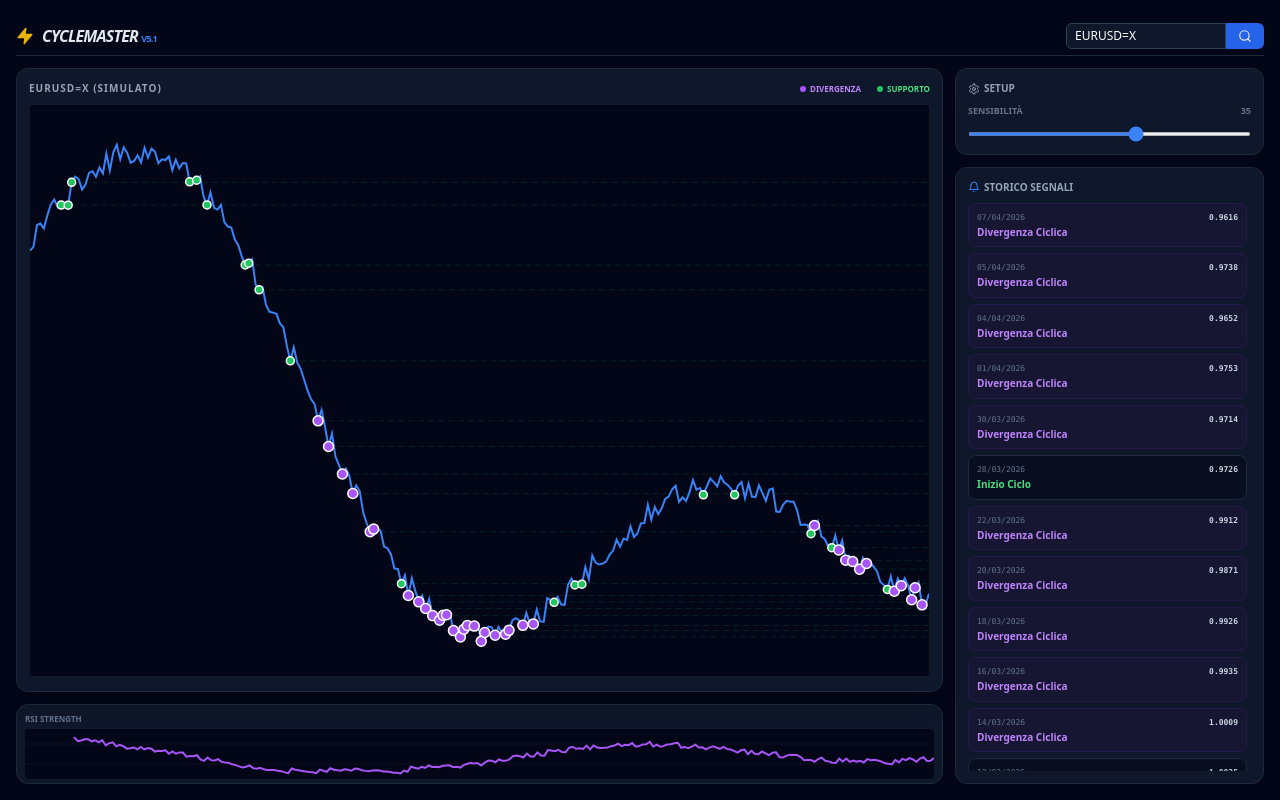
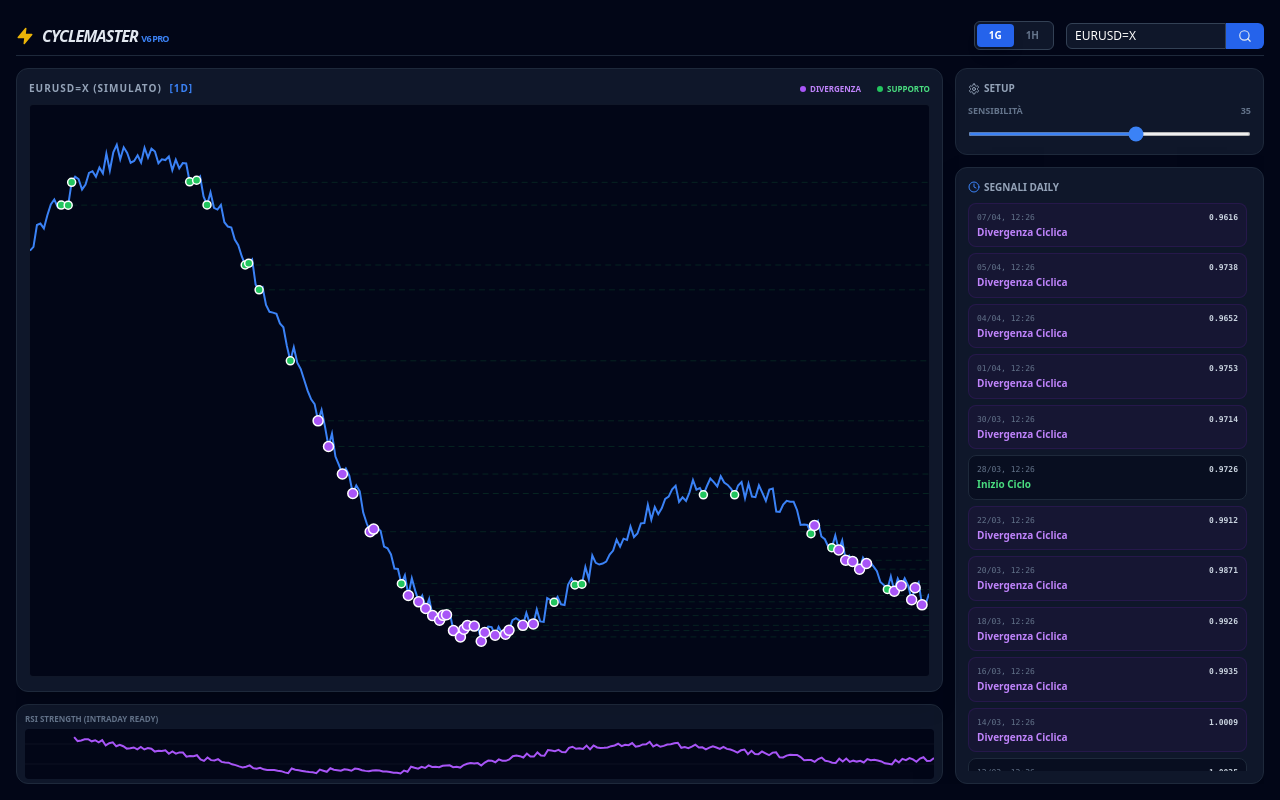
Before and after one commit to rughione/trendcatcher, a React (Vite) app: page / in a window 1280 px wide. Built offline with nearby package versions, Linux system fonts and the light colour scheme; no server answers.

Commit message:
Add Clock icon and update timeframe handling

```diff
--- a/App.jsx
+++ b/App.jsx
@@ -1,5 +1,5 @@
 import React, { useState, useEffect, useRef } from 'react';
-import { Activity, Bell, Settings, TrendingUp, Search, Loader2, Info, Target, Zap, ArrowUpRight, BarChart3, AlertTriangle, RefreshCw } from 'lucide-react';
+import { Activity, Bell, Settings, TrendingUp, Search, Loader2, Info, Target, Zap, ArrowUpRight, BarChart3, AlertTriangle, RefreshCw, Clock } from 'lucide-react';
 
 export default function App() {
   const canvasRef = useRef(null);
@@ -12,20 +12,24 @@ export default function App() {
   const [isLoading, setIsLoading] = useState(false);
   const [symbol, setSymbol] = useState('EURUSD=X');
   const [inputSymbol, setInputSymbol] = useState('EURUSD=X');
+  const [timeframe, setTimeframe] = useState('1d'); // '1d' o '1h'
   const [error, setError] = useState(null);
   const [isSimulated, setIsSimulated] = useState(false);
 
-  // Generatore di dati simulati per evitare lo schermo vuoto
+  // Generatore di dati simulati se i server reali sono bloccati
   const generateSimulatedData = (ticker) => {
     const newData = [];
     let currentPrice = ticker.toUpperCase().includes('BTC') ? 65000 :
                        ticker.toUpperCase().includes('EUR') ? 1.09 : 150;
     const today = new Date();
-    for (let i = 0; i < 260; i++) {
+    const points = timeframe === '1d' ? 260 : 300;
+    for (let i = 0; i < points; i++) {
       const macro = Math.sin(i / 25) * (currentPrice * 0.08) + Math.cos(i / 60) * (currentPrice * 0.12);
       const noise = (Math.random() - 0.5) * (currentPrice * 0.015);
       const price = currentPrice + macro + noise;
-      const d = new Date(today); d.setDate(today.getDate() - (260 - i));
+      const d = new Date(today);
+      if (timeframe === '1d') d.setDate(today.getDate() - (points - i));
+      else d.setHours(today.getHours() - (points - i));
       newData.push({ price: Math.max(price, 0.01), time: d });
     }
     setChartData(newData);
@@ -67,6 +71,7 @@ export default function App() {
       let signalType = "standard";
       let msg = "";
 
+      // Logica Divergenza (Pallino Viola)
       for (let prev = i - 5; prev > i - 40; prev--) {
         if (data[prev] && data[prev-1] && data[prev].price < data[prev-1].price && data[prev].price < data[prev+1].price) {
           if (data[i-1].price <= data[prev].price && rsiValues[i-1] > rsiValues[prev] && rsiValues[i-1] < 45) {
@@ -78,6 +83,7 @@ export default function App() {
         }
       }
 
+      // Supporto Ciclico (Linee tratteggiate)
       if (!isBuySignal) {
         supports.forEach(level => {
           const diff = Math.abs(p1 - level.price) / level.price;
@@ -87,6 +93,7 @@ export default function App() {
         });
       }
 
+      // Ipervenduto standard (Pallino Verde)
       if (!isBuySignal && rsi1 < threshold && p0 > p1) {
         isBuySignal = true; signalType = "standard"; msg = "Inizio Ciclo";
       }
@@ -94,7 +101,8 @@ export default function App() {
       if (isBuySignal) {
         signalsList.push({
           index: i - 1, price: p1, type: 'BUY', stype: signalType,
-          date: data[i-1].time.toLocaleDateString('it-IT'), msg
+          date: data[i-1].time.toLocaleString('it-IT', { day: '2-digit', month: '2-digit', hour: '2-digit', minute: '2-digit' }),
+          msg
         });
         if (!supports.some(s => Math.abs(s.price - p1) / p1 < 0.004)) {
           supports.push({ price: p1, index: i - 1 });
@@ -106,14 +114,20 @@ export default function App() {
 
   const fetchYahooData = async (ticker) => {
     setIsLoading(true); setError(null); setIsSimulated(false);
+
+    // Configura i parametri in base al timeframe scelto
+    const range = timeframe === '1d' ? '1y' : '1mo';
+    const interval = timeframe === '1d' ? '1d' : '60m';
+
     const timeout = setTimeout(() => {
       if (isLoading && chartData.length === 0) { generateSimulatedData(ticker); setIsLoading(false); }
     }, 5000);
 
     try {
       const t = ticker.toUpperCase();
-      const directUrl = `https://query1.finance.yahoo.com/v8/finance/chart/${t}?interval=1d&range=1y`;
-      const proxies = [`/api/yahoo/${t}?interval=1d&range=1y`, `https://api.allorigins.win/raw?url=${encodeURIComponent(directUrl)}` ];
+      const directUrl = `https://query1.finance.yahoo.com/v8/finance/chart/${t}?interval=${interval}&range=${range}`;
+      const proxies = [`/api/yahoo/${t}?interval=${interval}&range=${range}`, `https://api.allorigins.win/raw?url=${encodeURIComponent(directUrl)}` ];
+
       let json = null; let success = false;
       for (const p of proxies) {
         try {
@@ -196,28 +210,43 @@ export default function App() {
     const timer = setTimeout(draw, 100);
     window.addEventListener('resize', draw);
     return () => { clearTimeout(timer); window.removeEventListener('resize', draw); };
-  }, [chartData, oversoldLimit]);
+  }, [chartData, oversoldLimit, timeframe]);
 
-  useEffect(() => { fetchYahooData('EURUSD=X'); }, []);
+  useEffect(() => { fetchYahooData(inputSymbol); }, [timeframe]);
 
   return (
     <div className="fixed inset-0 bg-slate-950 text-slate-200 p-3 md:p-4 font-sans flex flex-col overflow-hidden">
       <header className="flex justify-between items-center mb-3 h-10 border-b border-slate-800 shrink-0">
         <div className="flex items-center space-x-2">
           <Zap className="text-yellow-500 fill-yellow-500" size={18} />
-          <h1 className="text-md font-black tracking-tighter uppercase italic">CycleMaster <span className="text-blue-500 text-[9px] not-italic font-bold">V5.1</span></h1>
+          <h1 className="text-md font-black tracking-tighter uppercase italic">CycleMaster <span className="text-blue-500 text-[9px] not-italic font-bold">V6 PRO</span></h1>
         </div>
-        <form onSubmit={(e) => { e.preventDefault(); fetchYahooData(inputSymbol); }} className="flex">
-          <input className="bg-slate-900 border border-slate-700 px-2 py-1 rounded-l-md outline-none focus:border-blue-500 text-xs w-24 md:w-40 text-white" value={inputSymbol} onChange={e => setInputSymbol(e.target.value)} />
-          <button className="bg-blue-600 px-3 py-1 rounded-r-md hover:bg-blue-700 transition-colors"><Search size={14} /></button>
-        </form>
+
+        <div className="flex items-center gap-3">
+          {/* Selettore Timeframe */}
+          <div className="flex bg-slate-900 rounded-md p-0.5 border border-slate-700">
+            <button
+              onClick={() => setTimeframe('1d')}
+              className={`px-3 py-1 text-[10px] font-bold rounded transition-all ${timeframe === '1d' ? 'bg-blue-600 text-white shadow-lg' : 'text-slate-500 hover:text-slate-300'}`}
+            >1G</button>
+            <button
+              onClick={() => setTimeframe('1h')}
+              className={`px-3 py-1 text-[10px] font-bold rounded transition-all ${timeframe === '1h' ? 'bg-blue-600 text-white shadow-lg' : 'text-slate-500 hover:text-slate-300'}`}
+            >1H</button>
+          </div>
+
+          <form onSubmit={(e) => { e.preventDefault(); fetchYahooData(inputSymbol); }} className="flex">
+            <input className="bg-slate-900 border border-slate-700 px-2 py-1 rounded-l-md outline-none focus:border-blue-500 text-xs w-24 md:w-40 text-white" value={inputSymbol} onChange={e => setInputSymbol(e.target.value)} />
+            <button className="bg-blue-600 px-3 py-1 rounded-r-md hover:bg-blue-700 transition-colors"><Search size={14} /></button>
+          </form>
+        </div>
       </header>
 
       <div className="flex-1 flex flex-col lg:flex-row gap-3 min-h-0 overflow-hidden">
         <div className="flex-[3] flex flex-col gap-3 min-h-0">
           <div className="flex-1 bg-slate-900 border border-slate-800 rounded-xl p-3 shadow-xl relative min-h-0">
              <div className="flex justify-between items-center mb-2">
-                <span className="text-[10px] font-bold text-slate-400 uppercase tracking-widest">{symbol}</span>
+                <span className="text-[10px] font-bold text-slate-400 uppercase tracking-widest">{symbol} <span className="text-blue-500 ml-1">[{timeframe.toUpperCase()}]</span></span>
                 <div className="flex gap-4 text-[8px] font-bold uppercase">
                    <span className="flex items-center text-purple-400"><div className="w-1.5 h-1.5 bg-purple-500 rounded-full mr-1"></div> Divergenza</span>
                    <span className="flex items-center text-green-400"><div className="w-1.5 h-1.5 bg-green-500 rounded-full mr-1"></div> Supporto</span>
@@ -228,7 +257,7 @@ export default function App() {
              </div>
           </div>
           <div className="h-20 bg-slate-900 border border-slate-800 rounded-xl p-2 shrink-0">
-             <div className="text-[8px] font-bold text-slate-500 mb-1 uppercase">RSI Strength</div>
+             <div className="text-[8px] font-bold text-slate-500 mb-1 uppercase">RSI Strength (Intraday Ready)</div>
              <canvas ref={rsiCanvasRef} className="w-full h-[calc(100%-12px)] bg-slate-950 rounded" />
           </div>
         </div>
@@ -242,10 +271,12 @@ export default function App() {
             </div>
           </div>
 
-          <div className="flex-1 bg-slate-900 border border-slate-800 rounded-xl p-3 flex flex-col min-h-0 overflow-hidden">
-            <h3 className="text-[10px] font-bold text-slate-400 mb-2 uppercase flex items-center"><Bell size={12} className="mr-1 text-blue-500"/> Storico Segnali</h3>
+          <div className="flex-1 bg-slate-900 border border-slate-800 rounded-xl p-3 flex flex-col min-h-0 overflow-hidden shadow-2xl">
+            <h3 className="text-[10px] font-bold text-slate-400 mb-2 uppercase flex items-center"><Clock size={12} className="mr-1 text-blue-500"/> Segnali {timeframe === '1h' ? 'Intraday' : 'Daily'}</h3>
             <div className="flex-1 overflow-y-auto space-y-1.5 pr-1 custom-scrollbar">
-              {signals.length === 0 ? (
+              {isLoading ? (
+                <div className="flex items-center justify-center py-10"><Loader2 className="animate-spin text-blue-500" size={20}/></div>
+              ) : signals.length === 0 ? (
                 <div className="text-center py-6 text-slate-600 text-[9px] uppercase tracking-tighter italic">Analisi dati...</div>
               ) : (
                 signals.map((s, i) => (
```
